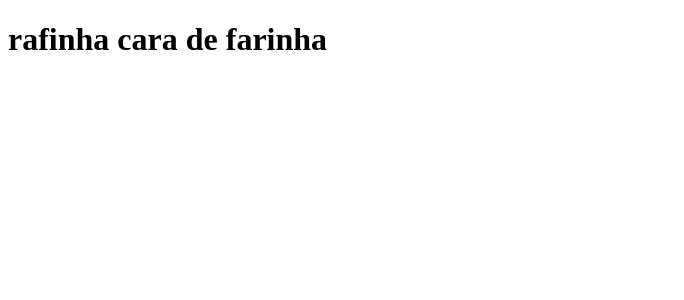
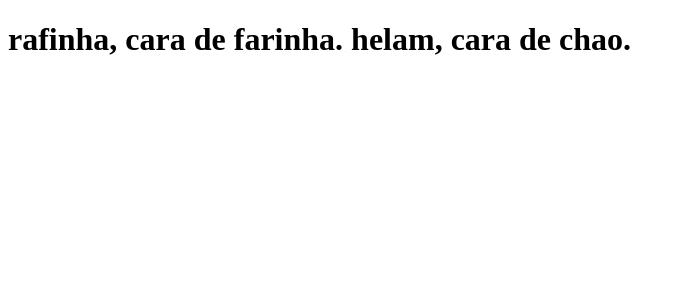
Before and after one commit to RafaNgk/clone-tabnews, a Next.js app: page / in a window 1280 px wide. Shown: the top 300 px of the page, without its empty margins (0-684 px from the left). Built offline with nearby package versions, Linux system fonts and the light colour scheme.

Commit message:
modifica frase

```diff
--- a/pages/index.js
+++ b/pages/index.js
@@ -1,5 +1,5 @@
 function Home(){
-    return <h1>rafinha cara de farinha</h1>
+    return <h1>rafinha, cara de farinha. helam, cara de chao. </h1>
 }
 
 export default Home
```
